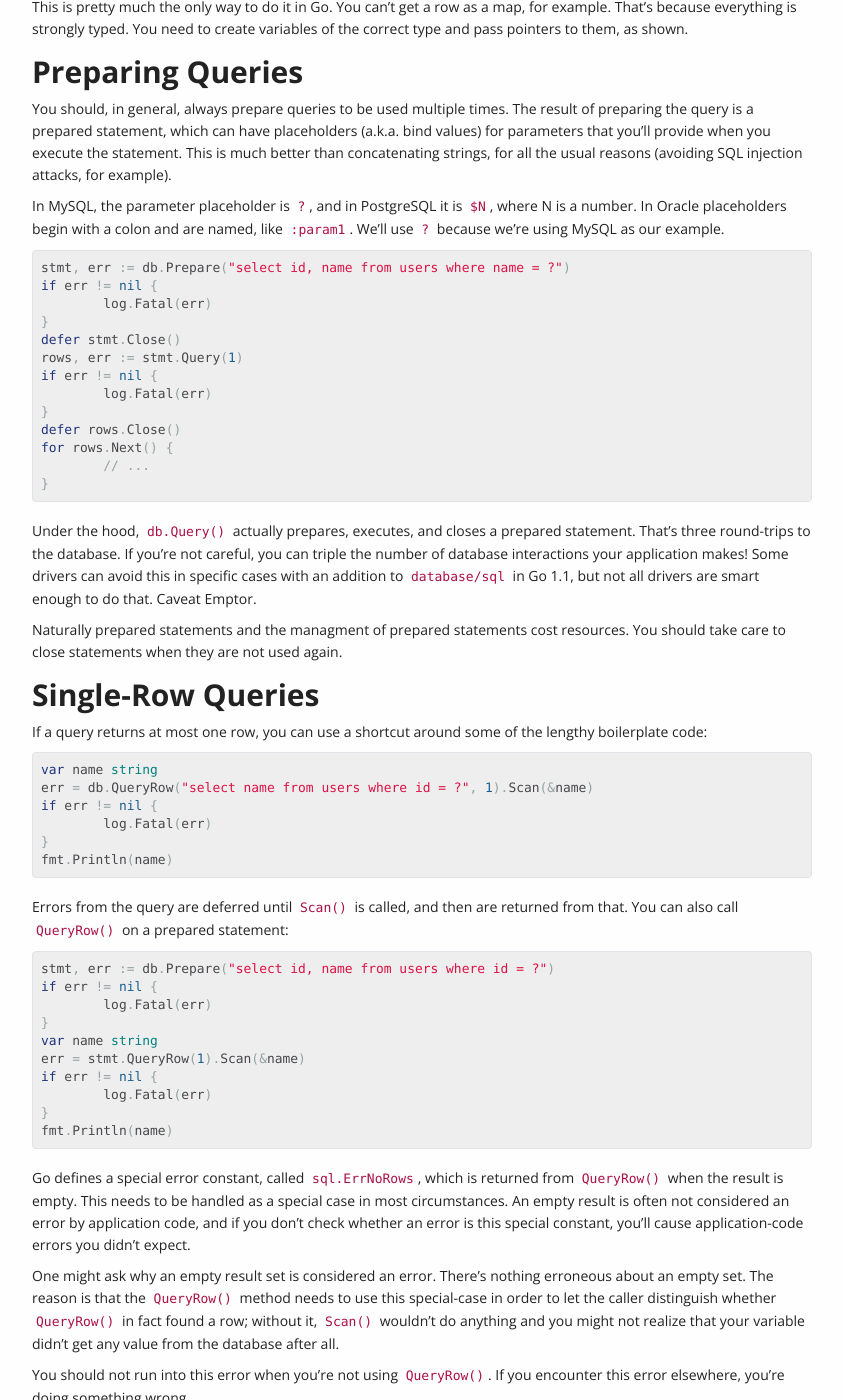
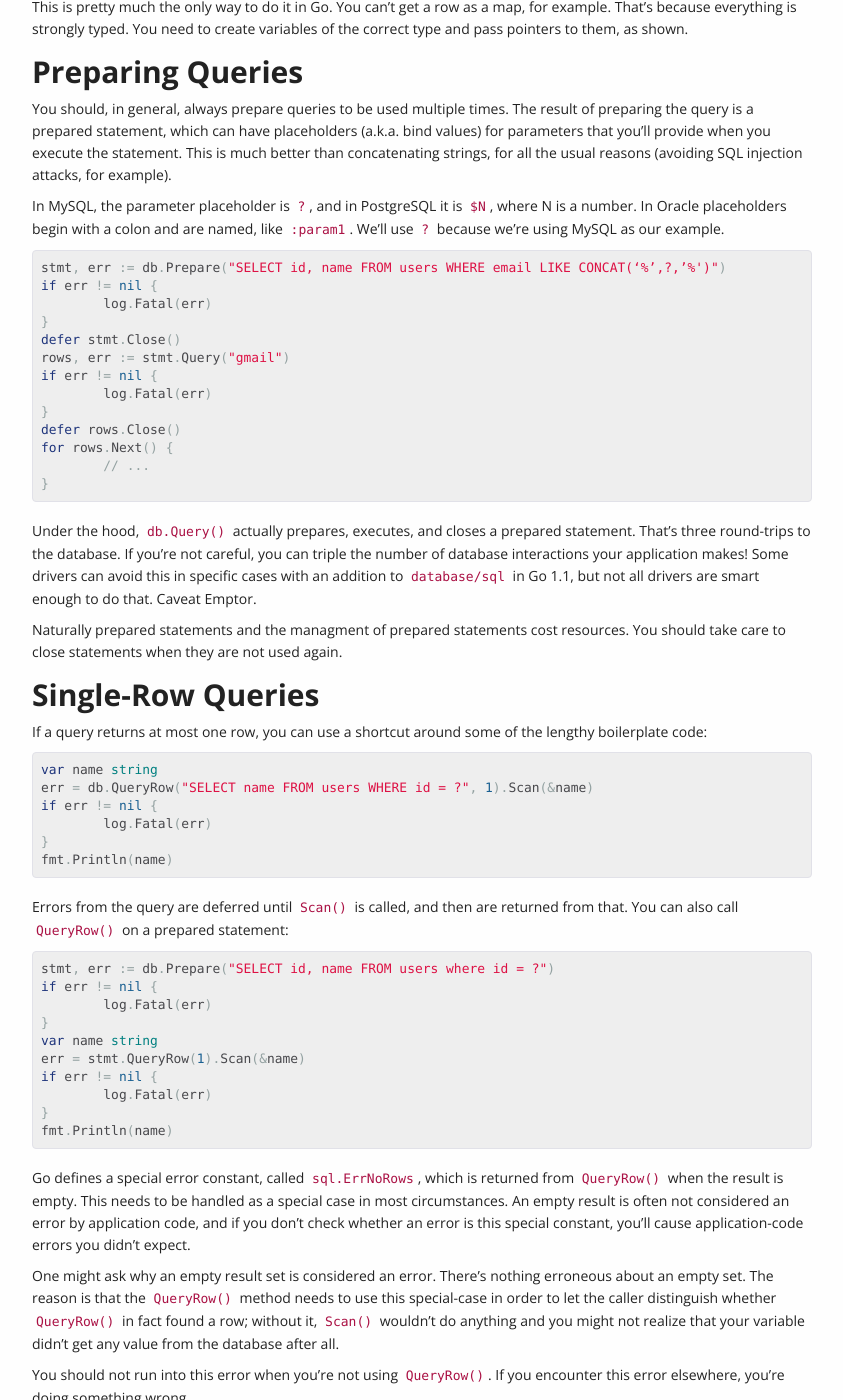
Before and after one commit to VividCortex/go-database-sql-tutorial, a Jekyll site: the page built from retrieving.md, in a window 1280 px wide and 1400 px high, scrolled down 1367 px. Shown: the whole window, without its empty margins (298-1141 px from the left). Built offline with Jekyll 4.4.1, drawn with Linux system fonts in a browser that asks for light colours; some of the changed text lies outside the part shown.

Commit message:
change SQL keywords to upper case and change to LIKE

```diff
--- a/retrieving.md
+++ b/retrieving.md
@@ -28,7 +28,7 @@ var (
 	id int
 	name string
 )
-rows, err := db.Query("select id, name from users where name = ?", 1)
+rows, err := db.Query("SELECT id, name FROM users WHERE email LIKE CONCAT(‘%’,?,’%')", "gmail")
 if err != nil {
 	log.Fatal(err)
 }
@@ -98,12 +98,12 @@ N is a number. In Oracle placeholders begin with a colon and are named, like
 `:param1`. We'll use `?` because we're using MySQL as our example.
 
 <pre class="prettyprint lang-go">
-stmt, err := db.Prepare("select id, name from users where name = ?")
+stmt, err := db.Prepare("SELECT id, name FROM users WHERE email LIKE CONCAT(‘%’,?,’%')")
 if err != nil {
 	log.Fatal(err)
 }
 defer stmt.Close()
-rows, err := stmt.Query(1)
+rows, err := stmt.Query("gmail")
 if err != nil {
 	log.Fatal(err)
 }
@@ -130,7 +130,7 @@ lengthy boilerplate code:
 
 <pre class="prettyprint lang-go">
 var name string
-err = db.QueryRow("select name from users where id = ?", 1).Scan(&amp;name)
+err = db.QueryRow("SELECT name FROM users WHERE id = ?", 1).Scan(&amp;name)
 if err != nil {
 	log.Fatal(err)
 }
@@ -141,7 +141,7 @@ Errors from the query are deferred until `Scan()` is called, and then are
 returned from that. You can also call `QueryRow()` on a prepared statement:
 
 <pre class="prettyprint lang-go">
-stmt, err := db.Prepare("select id, name from users where id = ?")
+stmt, err := db.Prepare("SELECT id, name FROM users where id = ?")
 if err != nil {
 	log.Fatal(err)
 }
```
